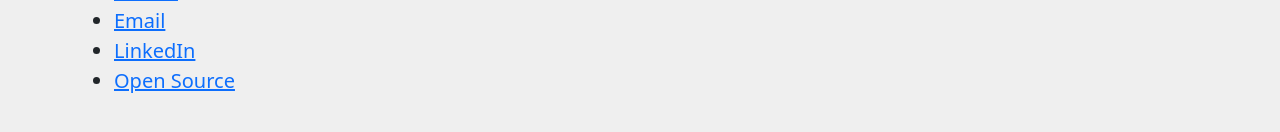
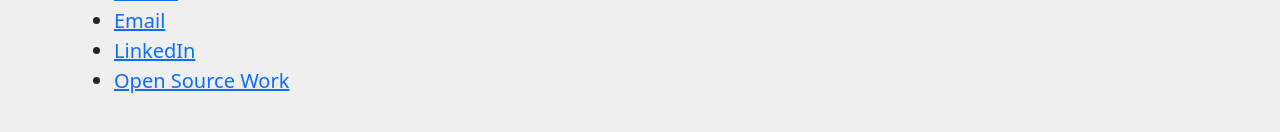
Before and after one commit to puni9869/puni9869.github.io, a Vue app: page /#/ in a window 1280 px wide. Shown: the part 352-484 px from the top of the page. Built offline with nearby package versions, Linux system fonts and the light colour scheme; a web font is replaced by a local one.

Commit message:
Updating the open source work title

```diff
--- a/src/components/Intro.vue
+++ b/src/components/Intro.vue
@@ -26,7 +26,7 @@
               <li><a href="https://www.linkedin.com/in/punitinani1/" target="_blank" rel="noopener">LinkedIn</a></li>
               <li>
                 <a href="https://github.com/go-gitea/gitea/issues?q=author%3Apuni9869" target="_blank" rel="noopener">Open
-                  Source</a>
+                  Source Work</a>
               </li>
             </ul>
           </div>
```
Also changed, not shown: package.json (+10 -10 lines), 10 other files (tests, documents, lock files or other folders).
